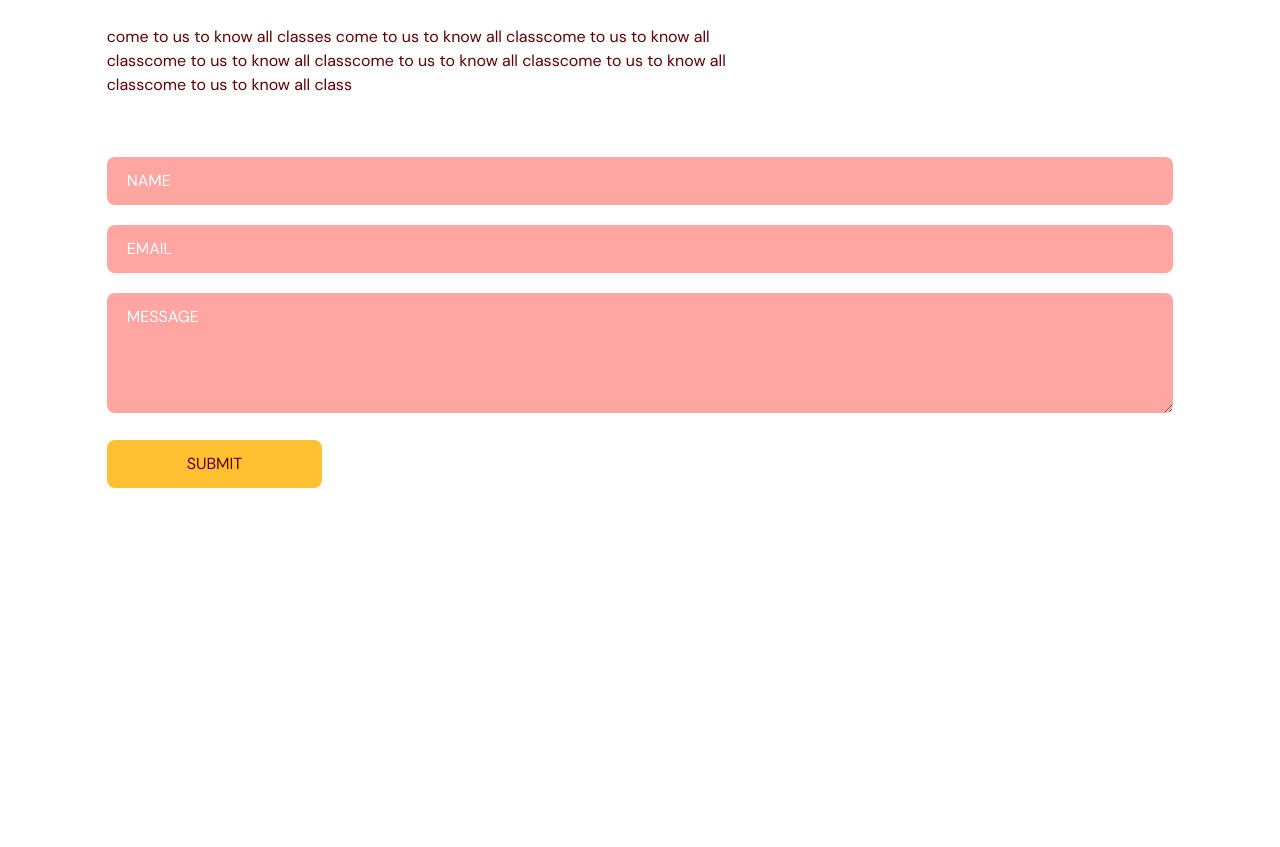
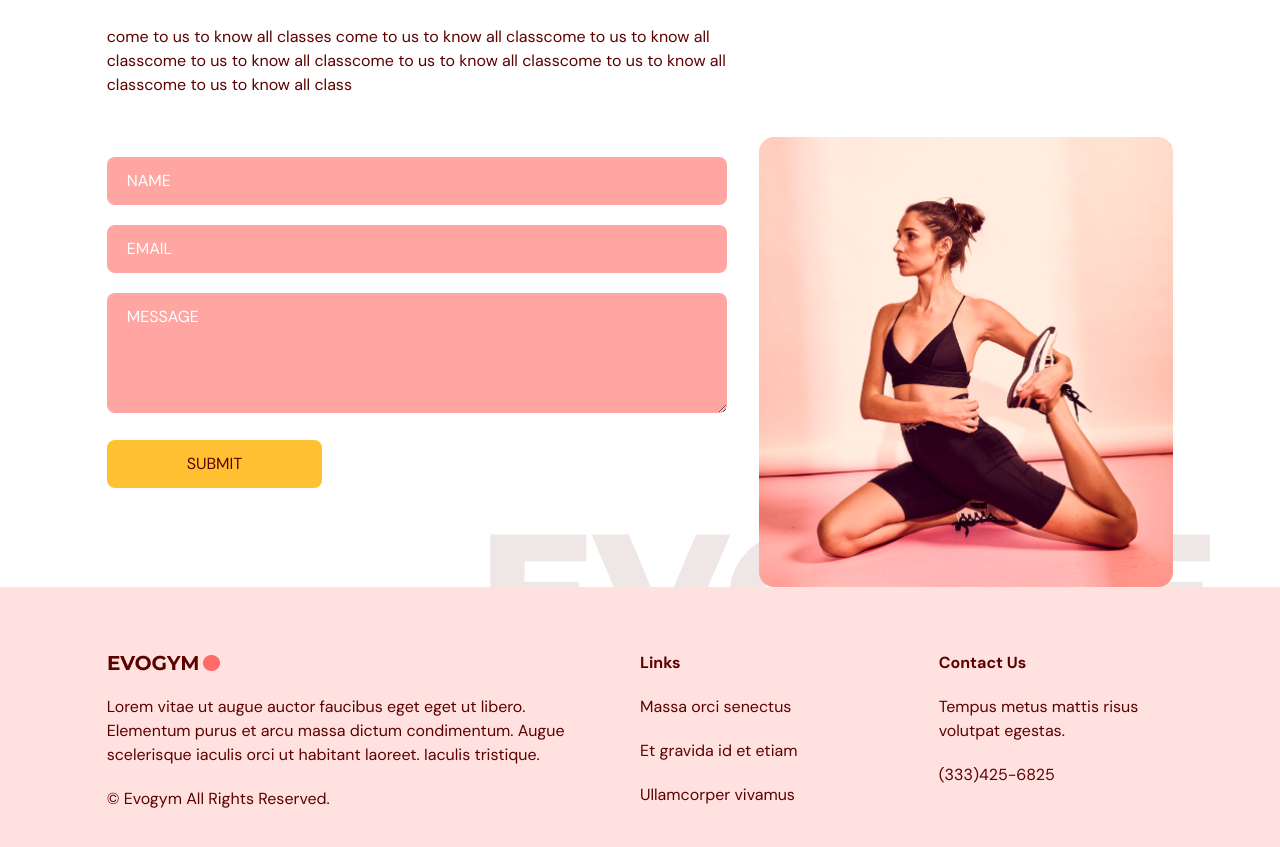
Before and after one commit to housamhegazy/vite-project-typescript-tailwind, a React (Vite) app: page / in a window 1280 px wide. Shown: the part 3062-3909 px from the top of the page. Before the commit the page ends 3550 px from the top, so only its background shows below. Built offline with nearby package versions, Linux system fonts and the light colour scheme.

Commit message:
Update 3 files

```diff
--- a/src/App.tsx
+++ b/src/App.tsx
@@ -5,6 +5,7 @@
 import Benefits from "@/scenes/benefits";
 import OurClasses from "./scenes/OurClasses";
 import ContactUs from "./scenes/contactus";
+import Footer from "./scenes/footer";
 
 
 function App() {
@@ -33,6 +34,7 @@
         <Benefits setselectedPage={setselectedPage}/>
         <OurClasses setselectedPage={setselectedPage}/>
         <ContactUs setselectedPage={setselectedPage}/>
+        <Footer/>
     </div>
   )
 }
--- a/src/scenes/contactus/index.tsx
+++ b/src/scenes/contactus/index.tsx
@@ -46,7 +46,7 @@
                         us to know all classcome to us to know all class</p>
                 </motion.div>
                 {/* FORM AND IMAGES */}
-                <div className='mt-10 md:flex flex-col align-center justify-between gap-8'>
+                <div className='mt-10 md:flex align-center justify-between gap-8'>
                     <motion.div className='mt-10 basis-3/5 md:mt-0'
                     initial='hidden'
                     whileInView={'visible'}
@@ -123,6 +123,25 @@
                         </button>
                         </form>
                     </motion.div>
+                     <motion.div
+                        className="relative mt-16 basis-2/5 md:mt-0"
+                        initial="hidden"
+                        whileInView="visible"
+                        viewport={{ once: true, amount: 0.5 }}
+                        transition={{ delay: 0.2, duration: 0.5 }}
+                        variants={{
+                        hidden: { opacity: 0, y: 50 },
+                        visible: { opacity: 1, y: 0 },
+                        }}
+                    >
+                        <div className="w-full before:absolute before:-bottom-20 before:-right-10 before:z-[-1] md:before:content-evolvetext">
+                        <img
+                            className="w-full"
+                            alt="contact-us-page-graphic"
+                            src={ContactUsPageGraphic}
+                        />
+                        </div>
+                    </motion.div>
                 </div>
             </motion.div>
 
--- /dev/null
+++ b/src/scenes/footer/index.tsx
@@ -0,0 +1,32 @@
+import Logo from "@/assets/Logo.png";
+
+const Footer = () => {
+  return (
+    <footer className="bg-primary-100 py-16">
+      <div className="justify-content mx-auto w-5/6 gap-16 md:flex">
+        <div className="mt-16 basis-1/2 md:mt-0">
+          <img alt="logo" src={Logo} />
+          <p className="my-5">
+            Lorem vitae ut augue auctor faucibus eget eget ut libero. Elementum
+            purus et arcu massa dictum condimentum. Augue scelerisque iaculis
+            orci ut habitant laoreet. Iaculis tristique.
+          </p>
+          <p>© Evogym All Rights Reserved.</p>
+        </div>
+        <div className="mt-16 basis-1/4 md:mt-0">
+          <h4 className="font-bold">Links</h4>
+          <p className="my-5">Massa orci senectus</p>
+          <p className="my-5">Et gravida id et etiam</p>
+          <p>Ullamcorper vivamus</p>
+        </div>
+        <div className="mt-16 basis-1/4 md:mt-0">
+          <h4 className="font-bold">Contact Us</h4>
+          <p className="my-5">Tempus metus mattis risus volutpat egestas.</p>
+          <p>(333)425-6825</p>
+        </div>
+      </div>
+    </footer>
+  );
+};
+
+export default Footer;
```
Lines whose indentation alone changed are shown as unchanged.
